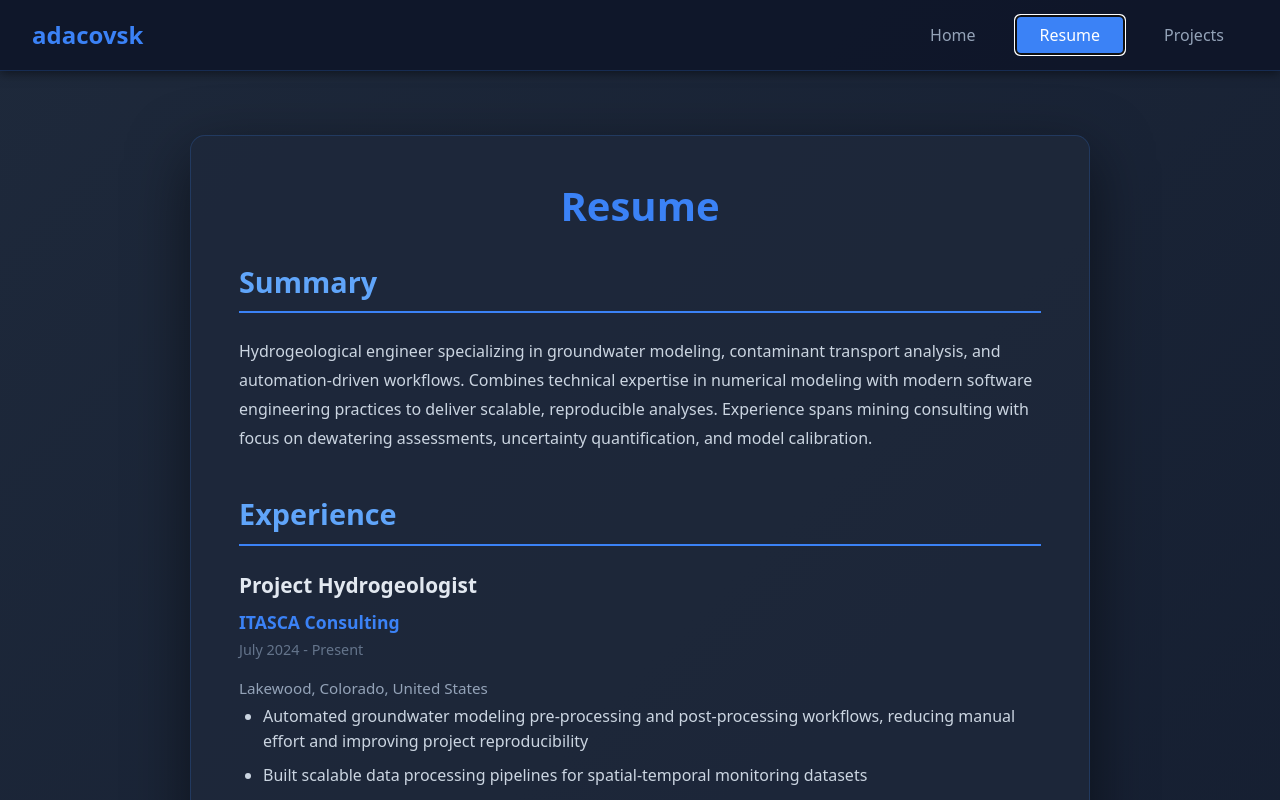
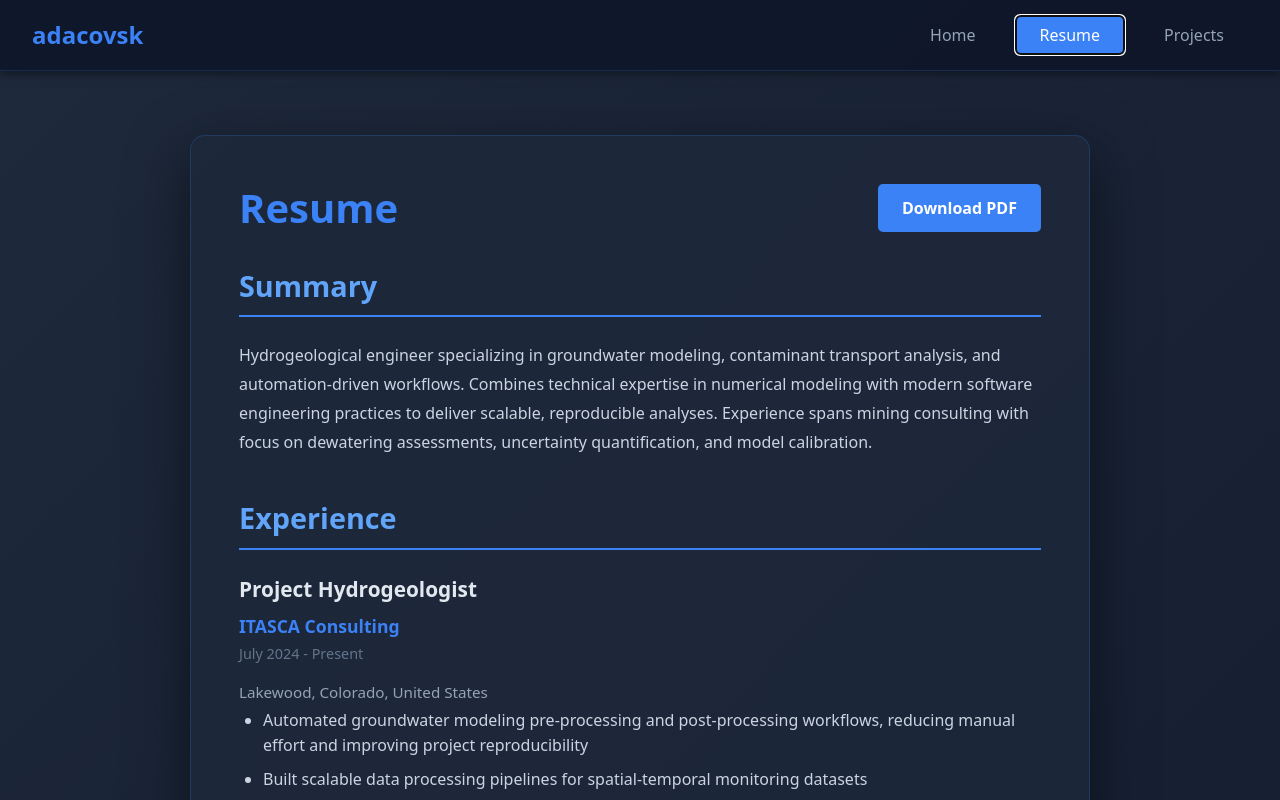
Before and after one commit to adacovsk/adacovsk.github.io, a React (Vite) app: page / in a window 1280 px wide. Both pictures are taken after a click on the button "Resume". Shown: the top 800 px of the page. Built offline with nearby package versions, Linux system fonts and the light colour scheme.

Commit message:
Add PDF resume download functionality
- Added resume PDF to public folder for static hosting
- Added download button to Resume tab header
- Styled download button to match existing UI theme

```diff
--- a/src/App.css
+++ b/src/App.css
@@ -162,11 +162,36 @@
   margin: 2rem auto;
 }
 
+.resume-header {
+  display: flex;
+  justify-content: space-between;
+  align-items: center;
+  margin-bottom: 2rem;
+  flex-wrap: wrap;
+  gap: 1rem;
+}
+
 .resume h1 {
   font-size: 2.5rem;
   color: #3b82f6;
-  margin-bottom: 2rem;
-  text-align: center;
+  margin: 0;
+}
+
+.download-btn {
+  padding: 0.75rem 1.5rem;
+  background: #3b82f6;
+  color: white;
+  text-decoration: none;
+  border-radius: 5px;
+  font-weight: 600;
+  transition: all 0.3s ease;
+  white-space: nowrap;
+}
+
+.download-btn:hover {
+  background: #2563eb;
+  transform: translateY(-2px);
+  box-shadow: 0 5px 15px rgba(59, 130, 246, 0.4);
 }
 
 .resume-section {
--- a/src/App.jsx
+++ b/src/App.jsx
@@ -92,7 +92,12 @@ function Home() {
 function Resume() {
   return (
     <div className="resume">
-      <h1>Resume</h1>
+      <div className="resume-header">
+        <h1>Resume</h1>
+        <a href="/resume.pdf" download="Adam_Acovski_Resume.pdf" className="download-btn">
+          Download PDF
+        </a>
+      </div>
 
       <section className="resume-section">
         <h2>Summary</h2>
```
Also changed, not shown: 1 other file (tests, documents, lock files or other folders).
